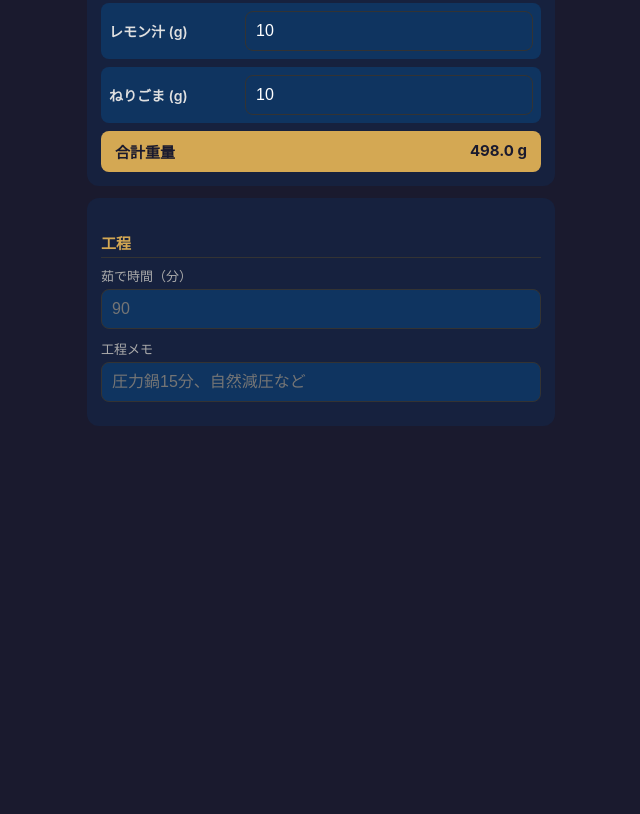
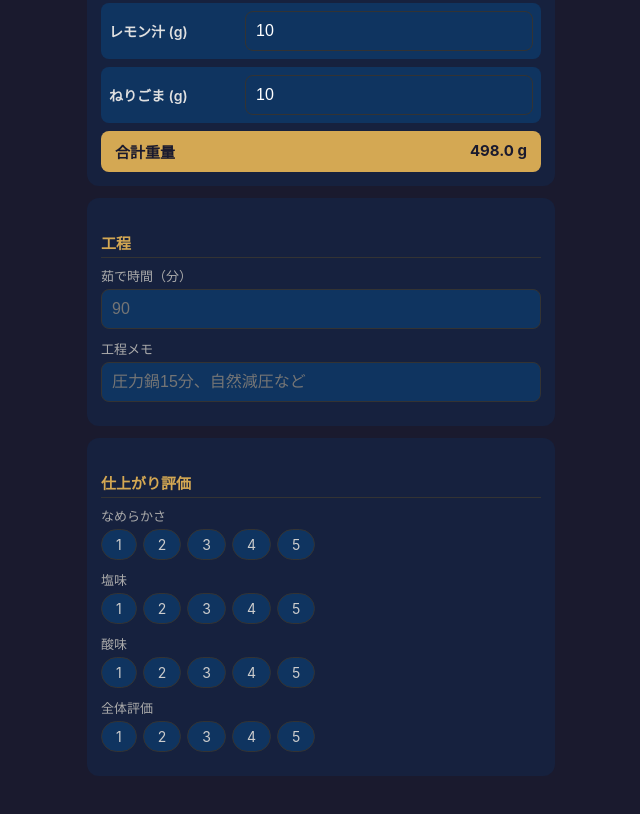
Before and after one commit to shogole/soffritto-recorder, a plain HTML site: page hummus.html in a window 1280 px wide. Shown: the part 735-1549 px from the top of the page, without its empty margins (319-959 px from the left). Before the commit the page ends 1273 px from the top, so only its background shows below. Drawn offline with Linux system fonts and the light colour scheme.

Commit message:
feat: 仕上がり評価セクション（5段階チップ）追加

```diff
--- a/hummus.html
+++ b/hummus.html
@@ -138,6 +138,47 @@
   <input type="text" id="processMemo" placeholder="圧力鍋15分、自然減圧など">
 </div>
 
+<!-- 仕上がり評価 -->
+<div class="section">
+  <h2>仕上がり評価</h2>
+
+  <label>なめらかさ</label>
+  <div class="chip-group">
+    <div class="chip" onclick="selectChip('smoothness', this)">1</div>
+    <div class="chip" onclick="selectChip('smoothness', this)">2</div>
+    <div class="chip" onclick="selectChip('smoothness', this)">3</div>
+    <div class="chip" onclick="selectChip('smoothness', this)">4</div>
+    <div class="chip" onclick="selectChip('smoothness', this)">5</div>
+  </div>
+
+  <label>塩味</label>
+  <div class="chip-group">
+    <div class="chip" onclick="selectChip('saltiness', this)">1</div>
+    <div class="chip" onclick="selectChip('saltiness', this)">2</div>
+    <div class="chip" onclick="selectChip('saltiness', this)">3</div>
+    <div class="chip" onclick="selectChip('saltiness', this)">4</div>
+    <div class="chip" onclick="selectChip('saltiness', this)">5</div>
+  </div>
+
+  <label>酸味</label>
+  <div class="chip-group">
+    <div class="chip" onclick="selectChip('acidity', this)">1</div>
+    <div class="chip" onclick="selectChip('acidity', this)">2</div>
+    <div class="chip" onclick="selectChip('acidity', this)">3</div>
+    <div class="chip" onclick="selectChip('acidity', this)">4</div>
+    <div class="chip" onclick="selectChip('acidity', this)">5</div>
+  </div>
+
+  <label>全体評価</label>
+  <div class="chip-group">
+    <div class="chip" onclick="selectChip('overallRating', this)">1</div>
+    <div class="chip" onclick="selectChip('overallRating', this)">2</div>
+    <div class="chip" onclick="selectChip('overallRating', this)">3</div>
+    <div class="chip" onclick="selectChip('overallRating', this)">4</div>
+    <div class="chip" onclick="selectChip('overallRating', this)">5</div>
+  </div>
+</div>
+
 <script>
 const GAS_URL = 'YOUR_GAS_URL_HERE';
 const chipValues = { smoothness: '', saltiness: '', acidity: '', overallRating: '' };
```
